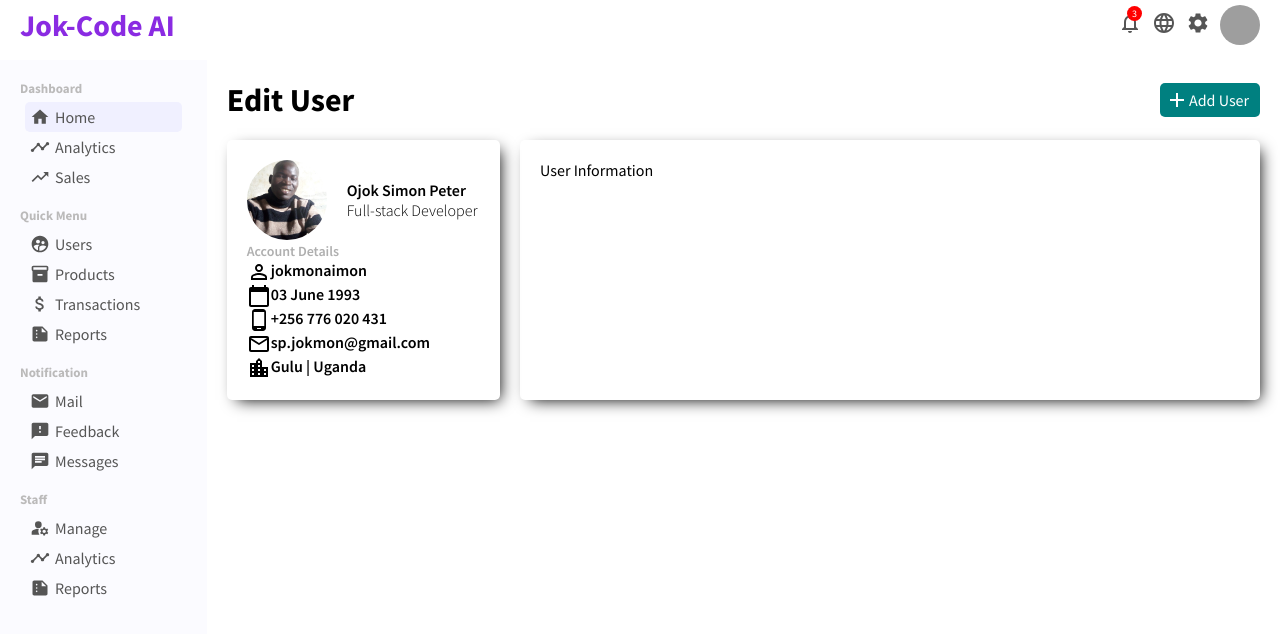
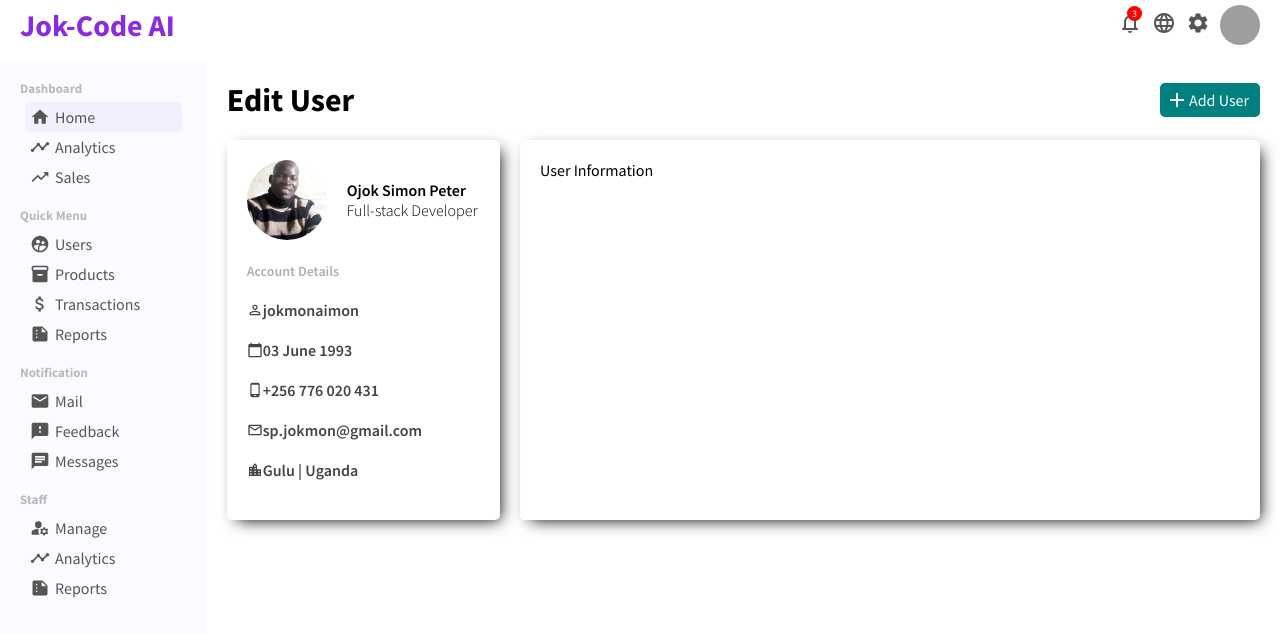
Before and after one commit to Jokmonsimon/react-admin-dashboard, a React (Create React App) app: page /user/1 in a window 1280 px wide. Shown: the top 634 px of the page. Built offline with nearby package versions, Linux system fonts and the light colour scheme; grey boxes are pictures that could not be loaded.

Commit message:
Updated user account details

```diff
--- a/src/pages/user/User.css
+++ b/src/pages/user/User.css
@@ -75,6 +75,10 @@
   font-weight: 300;
 }
 
+.show-user-button {
+  margin-top: 20px;
+}
+
 .show-user-account-title {
   font-size: 14px;
   font-weight: 600;
@@ -83,4 +87,15 @@
 
 .show-user-info {
   display: flex;
+  align-items: center;
+  margin: 20px 0px;
+  color: #444;
 }
+
+.show-user-icon {
+  font-size: 16px !important;
+}
+
+.show-user-detail-info {
+  margin-left: 10px;
+}
```
